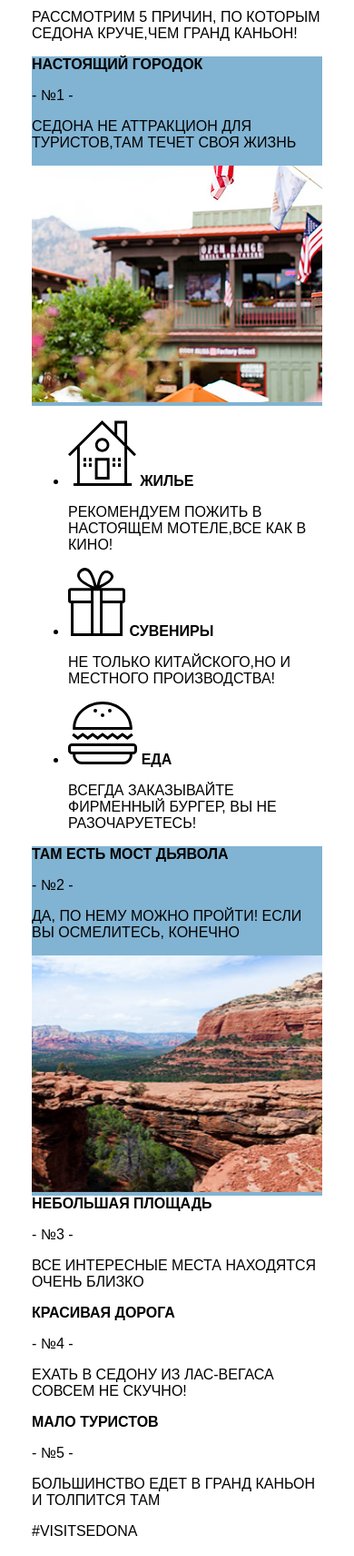
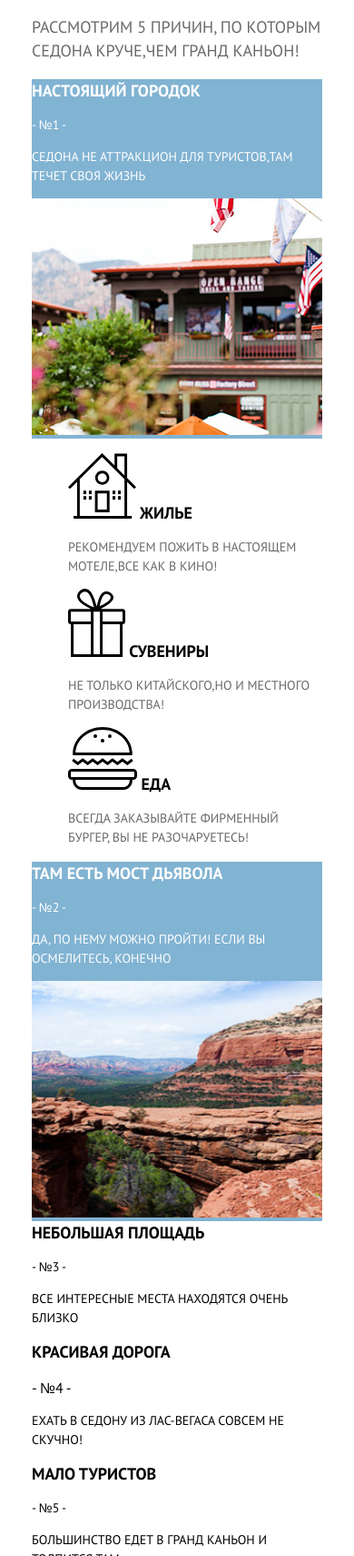
Before and after one commit to Sergey-15-r/1087179-sedona-18, a website: page source/index.html in a window 390 px wide. Shown: the part 949-2659 px from the top of the page at 91% size. Drawn offline with nearby package versions, Linux system fonts and the light colour scheme; files that its build step writes are made by us from their sources.

Commit message:
добавил шрифты

```diff
--- a/source/less/blocks/catalog.less
+++ b/source/less/blocks/catalog.less
@@ -0,0 +1,9 @@
+.catalog {
+  font-size  : 14px;
+  line-height: 24px;
+
+}
+
+.catalog__author-pictur {
+  color: #696969;
+}
--- a/source/less/blocks/copyright.less
+++ b/source/less/blocks/copyright.less
@@ -0,0 +1,4 @@
+.copyright{
+  font-size: 14px;
+  line-height: 26px;
+}
--- a/source/less/blocks/criterion.less
+++ b/source/less/blocks/criterion.less
@@ -1,5 +1,20 @@
-.criterion{
+.criterion {
 
- background-color:#81b3d2;
+  background-color: #81b3d2;
+  color           : white;
+}
 
+.criterion__city {
+  font-size  : 18px;
+  line-height: 26px;
 }
+
+.criterion__number {
+  font-size  : 14px;
+  line-height: 21px;
+}
+
+.criterion__text {
+  font-size  : 14px;
+  line-height: 21px;
+}
--- a/source/less/blocks/description.less
+++ b/source/less/blocks/description.less
@@ -1,3 +1,8 @@
 .description{
+  font-size: 18px;
+  line-height: 26px;
+}
+.description__intro{
+  color:#696969;
 
 }
--- a/source/less/blocks/fifth-criterion.less
+++ b/source/less/blocks/fifth-criterion.less
@@ -0,0 +1,14 @@
+.fifth-criterion__tourist {
+  font-size  : 18px;
+  line-height: 26px;
+}
+
+.fifth-criterion__number {
+  font-size  : 14px;
+  line-height: 21px;
+}
+
+.fifth-criterion__text {
+  font-size  : 14px;
+  line-height: 21px;
+}
--- a/source/less/blocks/fourth-criterion.less
+++ b/source/less/blocks/fourth-criterion.less
@@ -0,0 +1,14 @@
+.fourth-criterion__road {
+  font-size  : 18px;
+  line-height: 26px;
+}
+
+.tfourth-criterion__number {
+  font-size  : 14px;
+  line-height: 21px;
+}
+
+.fourth-criterion__text {
+  font-size  : 14px;
+  line-height: 21px;
+}
--- /dev/null
+++ b/source/less/blocks/photo-video.less
@@ -0,0 +1,9 @@
+.photo-video__slogan {
+  font-size  : 18px;
+  line-height: 26px;
+}
+
+.photo-video__intro {
+  font-size  : 14px;
+  line-height: 21px;
+}
--- a/source/less/blocks/recreation.less
+++ b/source/less/blocks/recreation.less
@@ -0,0 +1,24 @@
+.recreation__housing {
+  font-size  : 18px;
+  line-height: 26px;
+}
+
+.recreation__souvenir {
+  font-size  : 18px;
+  line-height: 26px;
+}
+
+.recreation__food {
+  font-size  : 18px;
+  line-height: 26px;
+}
+
+.recreation__text {
+  color:#696969;
+  font-size  : 14px;
+  line-height: 21px;
+}
+
+.recreation__list {
+  list-style: none;
+}
--- a/source/less/blocks/second-criterion.less
+++ b/source/less/blocks/second-criterion.less
@@ -1,3 +1,20 @@
-.second-criterion{
+.second-criterion {
+
   background-color: #81b3d2;
+  color           : white;
 }
+
+.second-criterion__bridge {
+  font-size  : 18px;
+  line-height: 26px;
+}
+
+.second-criterion__number {
+  font-size  : 14px;
+  line-height: 21px;
+}
+
+.second-criterion__text {
+  font-size  : 14px;
+  line-height: 21px;
+}
--- /dev/null
+++ b/source/less/blocks/social.less
@@ -0,0 +1,2 @@
+.social__list{
+}
--- a/source/less/blocks/third-criterion.less
+++ b/source/less/blocks/third-criterion.less
@@ -0,0 +1,16 @@
+.third-criterion {}
+
+.third-criterion__area {
+  font-size  : 18px;
+  line-height: 26px;
+}
+
+.third-criterion__number {
+  font-size  : 14px;
+  line-height: 21px;
+}
+
+.third-criterion__text {
+  font-size  : 14px;
+  line-height: 21px;
+}
--- /dev/null
+++ b/source/less/common.less
@@ -0,0 +1,13 @@
+body {
+  width           : 320px;
+  margin          : 0 auto;
+  padding         : 0;
+  background-color: #fff;
+  font-family     : "PT Sans", "Arial", sans-serif;
+
+}
+
+a {
+  text-decoration: none;
+  color          : white
+}
--- a/source/less/style.less
+++ b/source/less/style.less
@@ -1,4 +1,4 @@
-
+@import "../less/common.less";
 @import "blocks/main-nav.less";
 @import "blocks/description.less";
 @import "blocks/criterion.less";
@@ -7,19 +7,21 @@
 @import "blocks/third-criterion.less";
 @import "blocks/fourth-criterion.less";
 @import "blocks/fifth-criterion.less";
-@import "blocks/page-footer__social.less";
 @import "blocks/copyright.less";
+@import "blocks/social.less";
+@import "blocks/photo-video.less";
 @import "blocks/catalog.less";
 
+@font-face {
+  font-weight: normal;
+  font-family: "PT Sans";
+  font-style: normal;
+  src: url("../fonts/ptsans.woff2") format("woff2"), url("../fonts/ptsans.woff") format("woff");
+}
 
-body {
-  width: 320px;
-  margin: 0 auto;
-  padding: 0 ;
-  background-color: #fff;
-  font-family: "PT Sans Narrow", "Arial", sans-serif;
+@font-face {
+  font-weight: bold;
+  font-family: "PT Sans";
+  font-style: normal;
+  src: url("../fonts/ptsansbold.woff2") format("woff2"), url("../fonts/ptsansbold.woff") format("woff");
 }
-a{
-  text-decoration: none;
-  color:white
-}
```
Also changed, not shown: source/form.html (+1 -1 lines), source/index.html (+2 -2 lines), source/photo.html (+10 -8 lines), source/less/blocks/main-nav.less (line endings or trailing spaces), source/less/blocks/page-footer__social.less (deleted).
